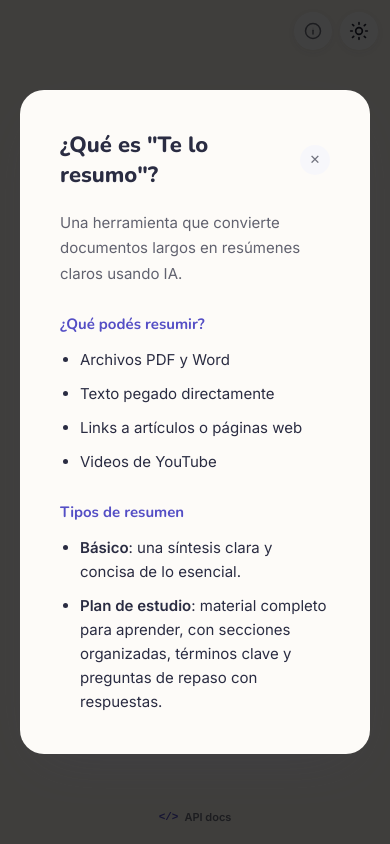
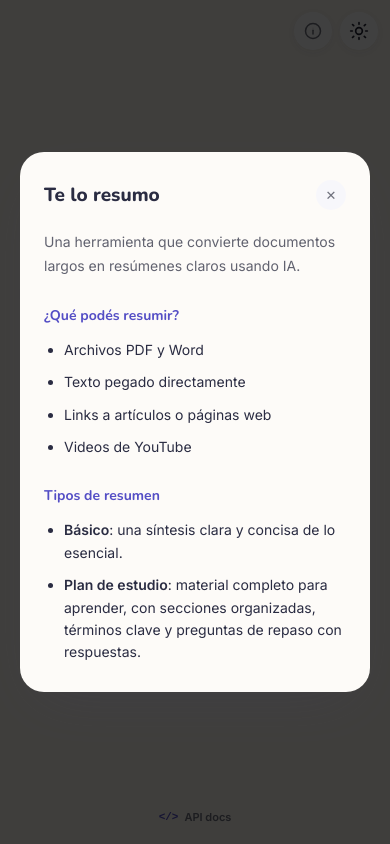
Before and after one commit to LautaroManzo/DocBrief, a React (Vite) app in the folder web/: page / in a window 390 px wide. Both pictures are taken after a click on the button 313 px from the left and 31 px from the top of the page. Built offline with nearby package versions, Linux system fonts and the light colour scheme.

Commit message:
Pulido mobile: titulo tapado por botones, scroll del modal y modal de info

```diff
--- a/web/src/components/InfoButton.tsx
+++ b/web/src/components/InfoButton.tsx
@@ -32,8 +32,9 @@ export function InfoButton() {
       {open && (
         <div className="info-overlay" onClick={() => setOpen(false)}>
           <div className="info-modal" onClick={(e) => e.stopPropagation()}>
+            <div className="info-modal-content">
               <div className="info-modal-header">
-              <h2>¿Qué es "Te lo resumo"?</h2>
+                <h2>Te lo resumo</h2>
                 <button className="info-close" onClick={() => setOpen(false)} aria-label="Cerrar">
                   ✕
                 </button>
@@ -61,6 +62,7 @@ export function InfoButton() {
               </ul>
             </div>
           </div>
+        </div>
       )}
     </>
   );
--- a/web/src/index.css
+++ b/web/src/index.css
@@ -629,12 +629,17 @@ textarea {
   width: 100%;
   max-width: 720px;
   max-height: 85vh;
-  overflow-y: auto;
+  overflow: hidden;
   background: var(--card-bg);
   border-radius: 24px;
-  padding: 40px;
   box-shadow: var(--shadow-card);
   text-align: left;
+}
+
+.info-modal-content {
+  max-height: 85vh;
+  overflow-y: auto;
+  padding: 40px;
 }
 
 .info-modal-header {
@@ -748,7 +753,7 @@ textarea {
   }
 
   .view {
-    padding: 28px 20px 32px;
+    padding: 64px 20px 32px;
     gap: 24px;
   }
 
@@ -780,6 +785,27 @@ textarea {
 
   .field span {
     align-self: flex-start;
+  }
+
+  textarea {
+    height: 140px;
+  }
+
+  .info-modal-content {
+    padding: 28px 24px;
+  }
+
+  .info-modal-header h2 {
+    font-size: 19px;
+  }
+
+  .info-modal p,
+  .info-modal li {
+    font-size: 14px;
+  }
+
+  .info-modal h3 {
+    font-size: 14px;
   }
 
   .done-view {
```
Lines whose indentation alone changed are shown as unchanged.
